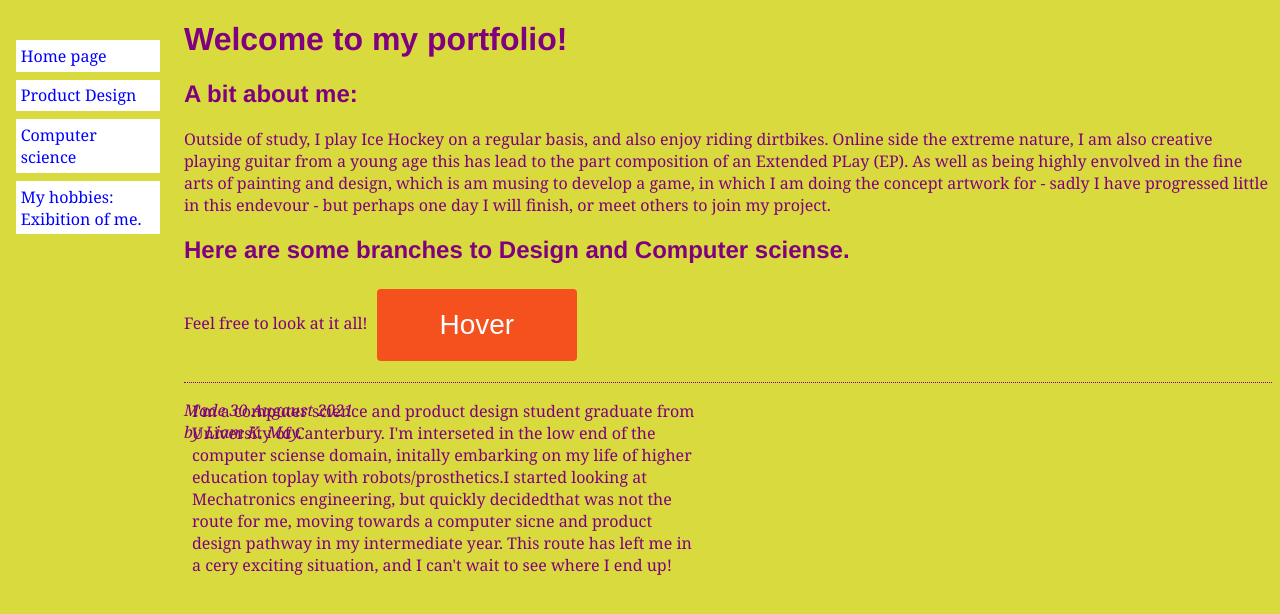
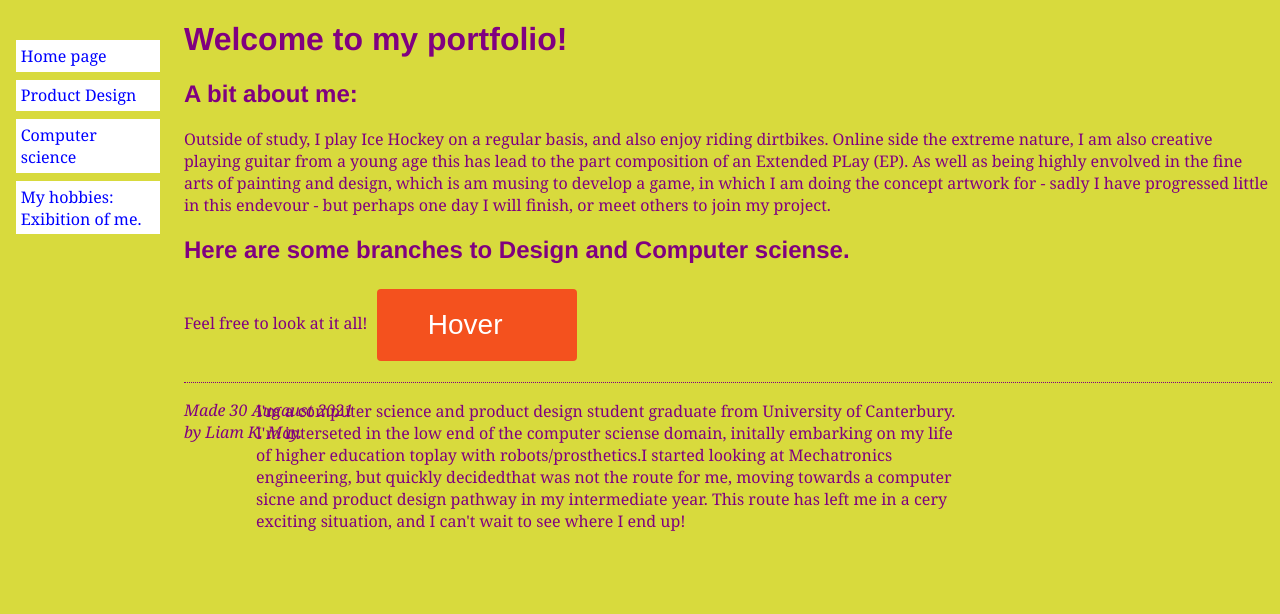
Before and after one commit to TheTriangleTrippa/Portfolio, a Jekyll site: the page built from index.html, in a window 1280 px wide. Shown: the top 614 px of the page. Built offline with Jekyll 4.4.1, drawn with Linux system fonts in a browser that asks for light colours.

Commit message:
Update stylesheet.css

```diff
--- a/assets/css/stylesheet.css
+++ b/assets/css/stylesheet.css
@@ -18,13 +18,14 @@ body {
        p.bio {
     position: absolute;
     top: 24em;
-    left: 12em;
-    width: 40% }
+    left: 16em;
+    width: 55% }
 
     p.bio2 {
-    position: inline-block;
+    position: absolute;
     left: 16em;
-    width: 40% }
+    top: 32em;
+    width: 55% }
 
 
         h1.title {
@@ -111,7 +112,7 @@ address.site_signing{
 
 .button span:after {
   content: '\00bb';
-  position: absolute;
+  position: inline-block;
   opacity: 0;
   top: 0;
   right: -20px;
```
